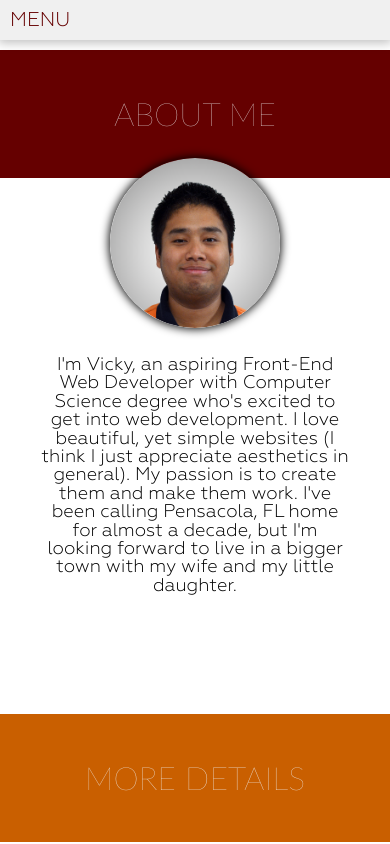
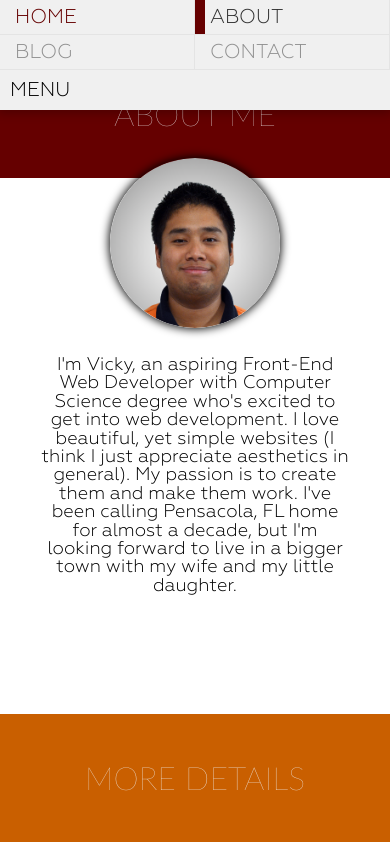
Before and after one commit to vleong2332/vleong2332.github.io, a plain HTML site: page about/index.html in a window 390 px wide. Both pictures are taken after a click on the link "MENU". Shown: the top 844 px of the page. Drawn offline with Linux system fonts and the light colour scheme.

Commit message:
Fixed: script for navigation in contact and about

```diff
--- a/about/index.html
+++ b/about/index.html
@@ -10,8 +10,8 @@
 	<link rel="stylesheet" type="text/css" href="../css/fonts.css">
 	<link rel="stylesheet" type="text/css" href="css/style.css">
 	<!-- Script -->
-	<!-- <script type="text/javascript" src="../js/jquery-1.11.2.min.js"></script> -->
-	<!-- <script type="text/javascript" src="js/script.js"></script> -->
+	<script type="text/javascript" src="../js/jquery-1.11.2.min.js"></script>
+	<script type="text/javascript" src="js/script.js"></script>
 </head>
 <body>
 	<!-- NAVIGATION -->
--- /dev/null
+++ b/about/js/script.js
@@ -0,0 +1,19 @@
+$(function(){
+
+	/* NAVIGATION SCRIPT */
+	var menuPullDown = $('#burger');
+	var menu = $('nav ul');
+	var menuHeight = menu.height();
+	var menuArrow = $('#burger::after');
+	/* Pull menu down on click */
+	$(menuPullDown).on('click', function(e) {
+		e.preventDefault();
+		menu.slideToggle();
+	});
+	/* Return menu to visible when resizing from small menu */
+	$(window).resize(function() {
+		if ($(window).width() > 480 && menu.is(':hidden')) {
+			menu.removeAttr('style');
+		}
+	})
+});
```
Also changed, not shown: contact/index.html (+2 -2 lines), contact/js/script.js (added, +19 -0 lines).
